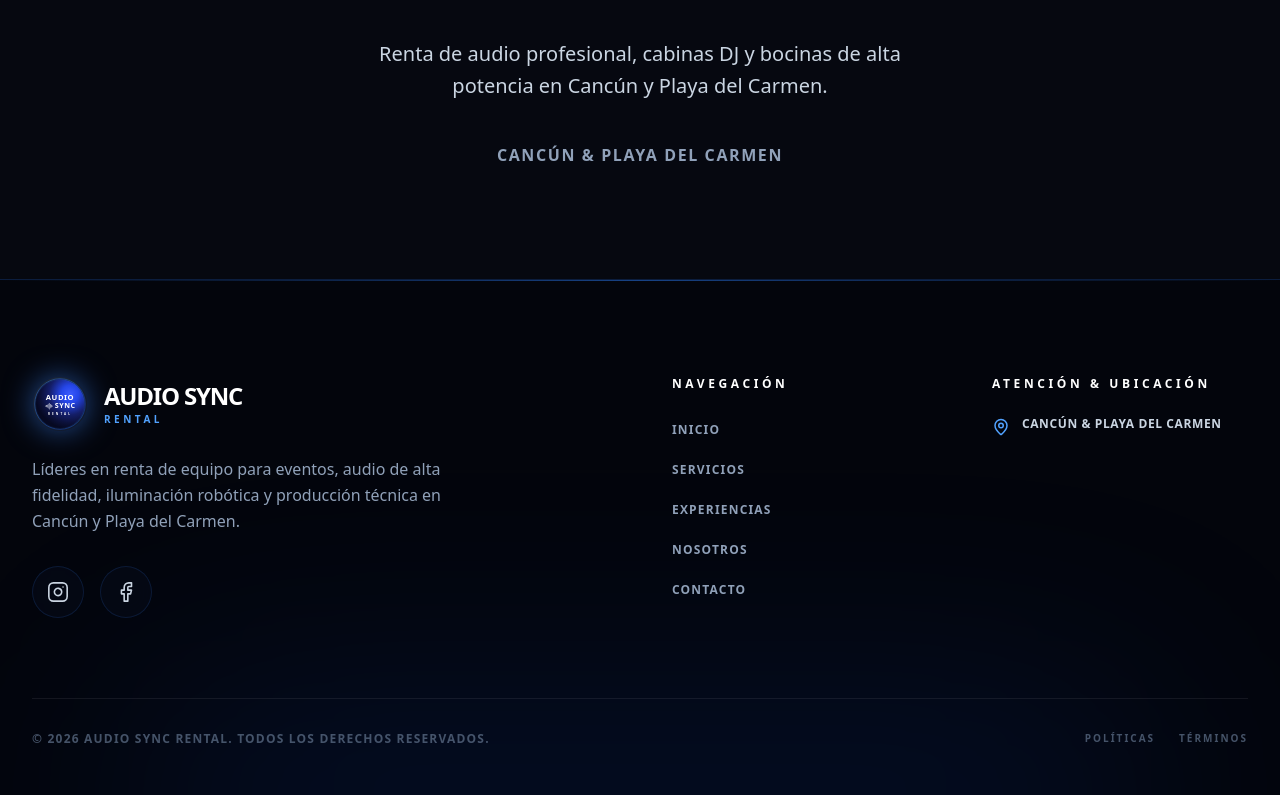
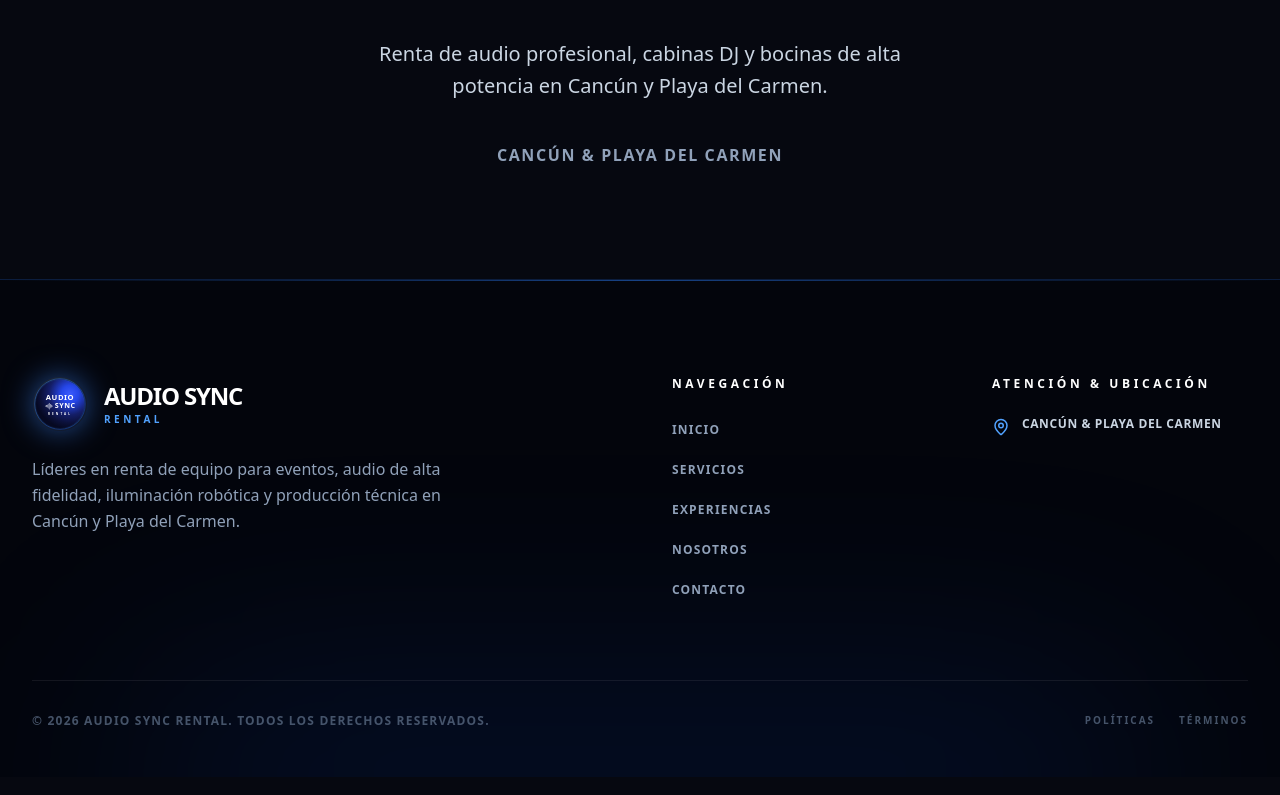
Before and after one commit to AnthonyFclub/Audio-Sync, a Next.js app: page / in a window 1280 px wide. Shown: the part 5530-6325 px from the top of the page. Built offline with nearby package versions, Linux system fonts and the light colour scheme.

Commit message:
security: remove Instagram and Facebook icons from footer

```diff
--- a/components/Footer.tsx
+++ b/components/Footer.tsx
@@ -1,7 +1,7 @@
 "use client";
 
 import Link from "next/link";
-import { Facebook, Instagram, MapPin, Zap } from "lucide-react";
+import { MapPin, Zap } from "lucide-react";
 import { motion } from "framer-motion";
 
 const Footer = () => {
@@ -49,14 +49,7 @@ const Footer = () => {
                         <p className="text-slate-400 mb-8 text-base font-light leading-relaxed max-w-md mx-auto md:mx-0">
                             Líderes en renta de equipo para eventos, audio de alta fidelidad, iluminación robótica y producción técnica en Cancún y Playa del Carmen.
                         </p>
-                        <div className="flex justify-center md:justify-start space-x-4">
-                            <a href="https://www.instagram.com/audio_syncc/" target="_blank" rel="noopener noreferrer" aria-label="Instagram @audio_syncc" className="p-3.5 glass rounded-full text-slate-300 hover:text-white hover:border-blue-400/50 hover:shadow-[0_0_20px_rgba(59,130,246,0.5)] transition-all">
-                                <Instagram size={22} strokeWidth={1.75} />
-                            </a>
-                            <a href="https://www.facebook.com/profile.php?id=61593001150127" target="_blank" rel="noopener noreferrer" aria-label="Facebook Audio Syncc" className="p-3.5 glass rounded-full text-slate-300 hover:text-white hover:border-blue-400/50 hover:shadow-[0_0_20px_rgba(59,130,246,0.5)] transition-all">
-                                <Facebook size={22} strokeWidth={1.75} />
-                            </a>
-                        </div>
+
                     </motion.div>
 
                     {/* Quick Links */}
```
